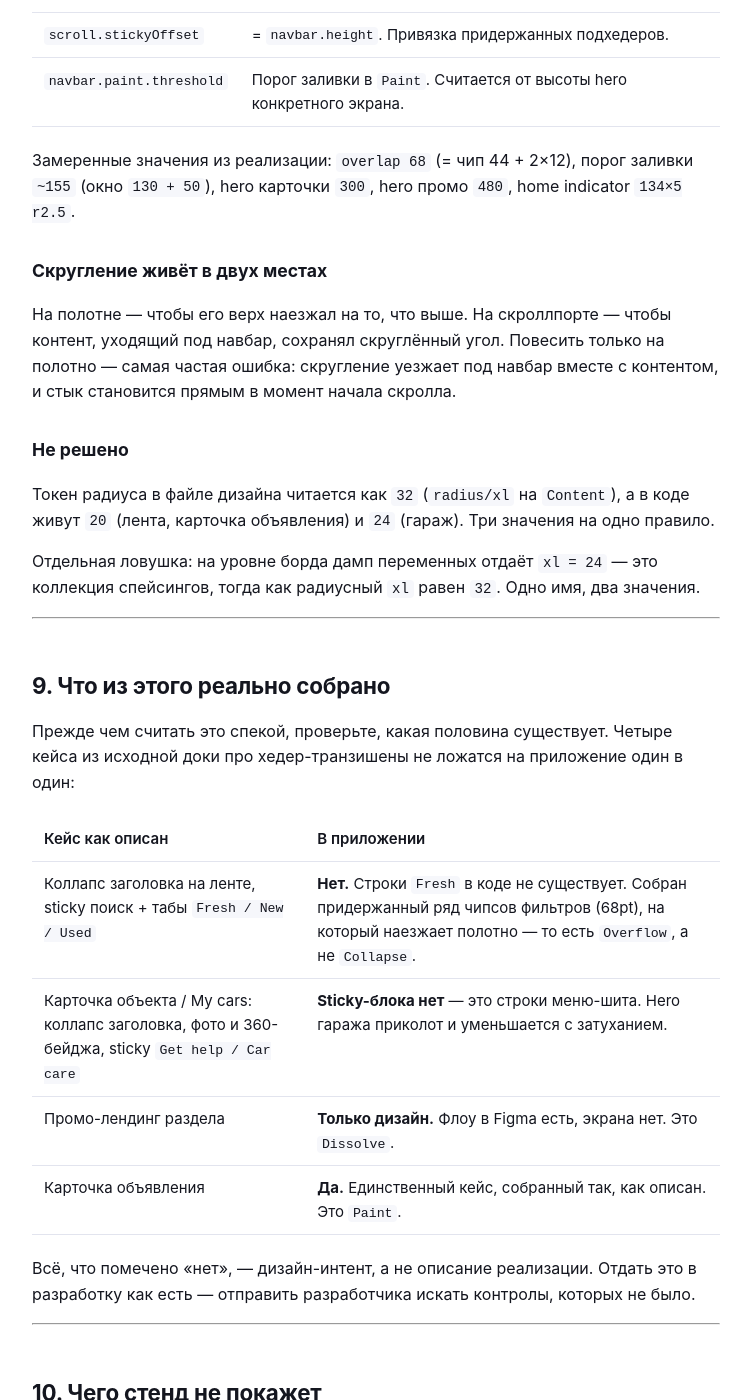
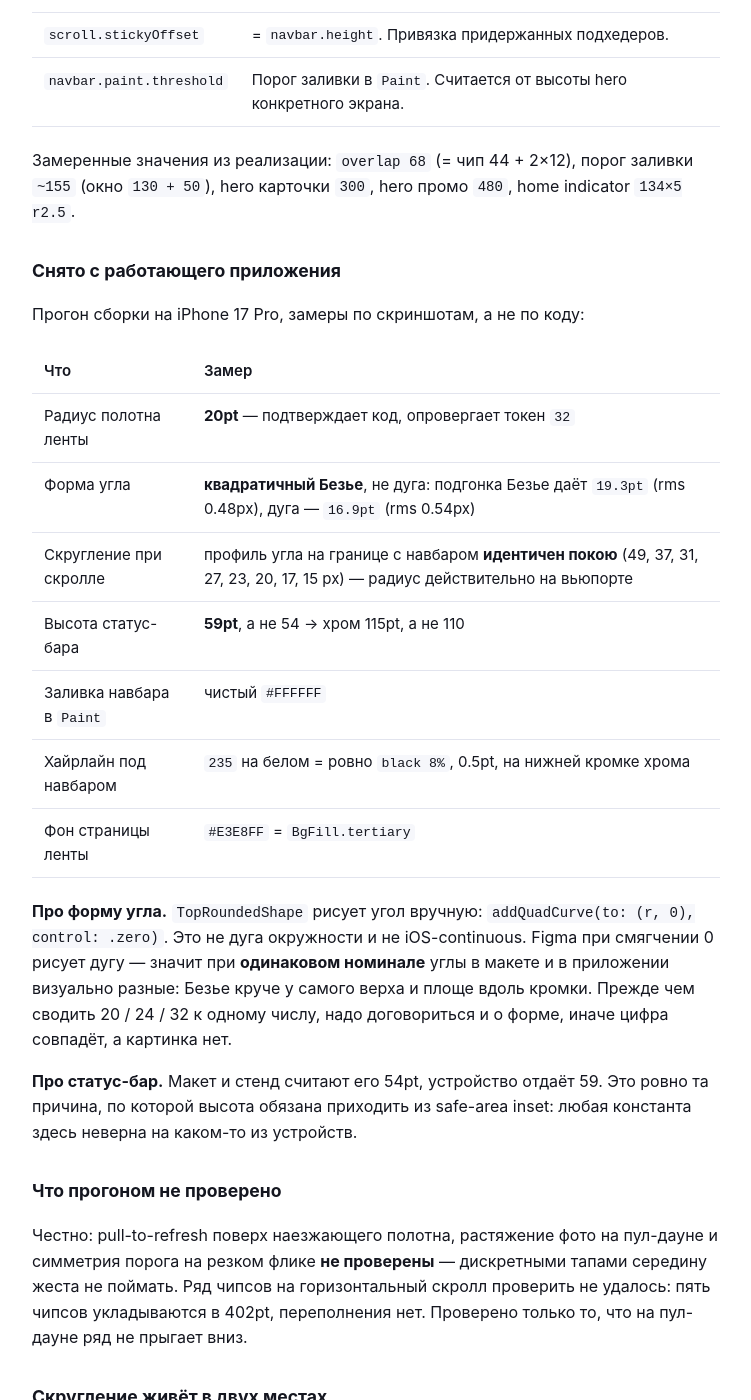
Before and after one commit to tomsvorobovich-qic/mobile-ds-guides, a Jekyll site: the page built from guides/scroll-patterns.md, in a window 1280 px wide and 1400 px high, scrolled down 5630 px. Shown: the whole window, without its empty margins (264-1015 px from the left). Built offline with Jekyll 4.4.1, drawn with Linux system fonts in a browser that asks for light colours.

Commit message:
docs: measurements from a running build, not from reading code
Built the demo project for the simulator and measured the patterns off
screenshots. The radius is 20pt, which confirms the code and contradicts
the 32 token — but the more useful finding is the shape: TopRoundedShape
draws the corner with a quadratic Bézier, so fitting a circle to it
returns 16.9pt and fitting the Bézier returns 19.3. Figma draws an arc at
smoothing 0, which means the same nominal radius renders differently in
the two tools. Reconciling 20/24/32 has to settle the shape too.

The corner profile at the nav boundary is identical scrolled and at rest,
which confirms on device what the stand demonstrates: the radius belongs
to the viewport.

Status bar measures 59pt on an iPhone 17 Pro against the 54 the design
file assumes — the concrete reason the height has to come from the
safe-area inset.

Also recorded what the run did not establish: pull-to-refresh, the photo
stretch on pull-down and flick symmetry can't be caught with discrete
taps, and the chip row has nothing to scroll at five chips.

Co-Authored-By: Claude Opus 5 <noreply@anthropic.com>

```diff
--- a/guides/scroll-patterns.md
+++ b/guides/scroll-patterns.md
@@ -207,6 +207,39 @@ progress = clamp(scrollY / heroTravel, 0, 1)   // hero.opacity = 1 - progress
 `~155` (окно `130 + 50`), hero карточки `300`, hero промо `480`, home indicator
 `134×5 r2.5`.
 
+### Снято с работающего приложения
+
+Прогон сборки на iPhone 17 Pro, замеры по скриншотам, а не по коду:
+
+| Что | Замер |
+|---|---|
+| Радиус полотна ленты | **20pt** — подтверждает код, опровергает токен `32` |
+| Форма угла | **квадратичный Безье**, не дуга: подгонка Безье даёт `19.3pt` (rms 0.48px), дуга — `16.9pt` (rms 0.54px) |
+| Скругление при скролле | профиль угла на границе с навбаром **идентичен покою** (49, 37, 31, 27, 23, 20, 17, 15 px) — радиус действительно на вьюпорте |
+| Высота статус-бара | **59pt**, а не 54 → хром 115pt, а не 110 |
+| Заливка навбара в `Paint` | чистый `#FFFFFF` |
+| Хайрлайн под навбаром | `235` на белом = ровно `black 8%`, 0.5pt, на нижней кромке хрома |
+| Фон страницы ленты | `#E3E8FF` = `BgFill.tertiary` |
+
+**Про форму угла.** `TopRoundedShape` рисует угол вручную:
+`addQuadCurve(to: (r, 0), control: .zero)`. Это не дуга окружности и не
+iOS-continuous. Figma при смягчении 0 рисует дугу — значит при **одинаковом
+номинале** углы в макете и в приложении визуально разные: Безье круче у самого
+верха и площе вдоль кромки. Прежде чем сводить 20 / 24 / 32 к одному числу,
+надо договориться и о форме, иначе цифра совпадёт, а картинка нет.
+
+**Про статус-бар.** Макет и стенд считают его 54pt, устройство отдаёт 59.
+Это ровно та причина, по которой высота обязана приходить из safe-area inset:
+любая константа здесь неверна на каком-то из устройств.
+
+### Что прогоном не проверено
+
+Честно: pull-to-refresh поверх наезжающего полотна, растяжение фото на
+пул-дауне и симметрия порога на резком флике **не проверены** — дискретными
+тапами середину жеста не поймать. Ряд чипсов на горизонтальный скролл проверить
+не удалось: пять чипсов укладываются в 402pt, переполнения нет. Проверено
+только то, что на пул-дауне ряд не прыгает вниз.
+
 ### Скругление живёт в двух местах
 
 На полотне — чтобы его верх наезжал на то, что выше. На скроллпорте — чтобы
--- a/stands/scroll-patterns.html
+++ b/stands/scroll-patterns.html
@@ -247,8 +247,9 @@
     <p>Геометрия внутри мокапа — в pt, один к одному со спекой; сам мокап уменьшен.
       Корпус, статус-бар и навбар — слои из Figma (44267:14400, 44267:14385, 44267:14386).</p>
     <p>Скругление здесь 32pt — токен <code>radius/xl</code> на <code>Content</code>.
-      В коде приложения сейчас 20 (лента, карточка объявления) и 24 (гараж). Расхождение
-      известно и требует решения: либо править приложение, либо правило.</p>
+      В приложении замерено 20 (лента, карточка объявления) и 24 (гараж), причём угол там
+      рисуется квадратичным Безье, а не дугой — при одинаковом номинале картинка разная.
+      Расхождение требует решения: либо править приложение, либо правило.</p>
   </footer>
 </div>
 
```
